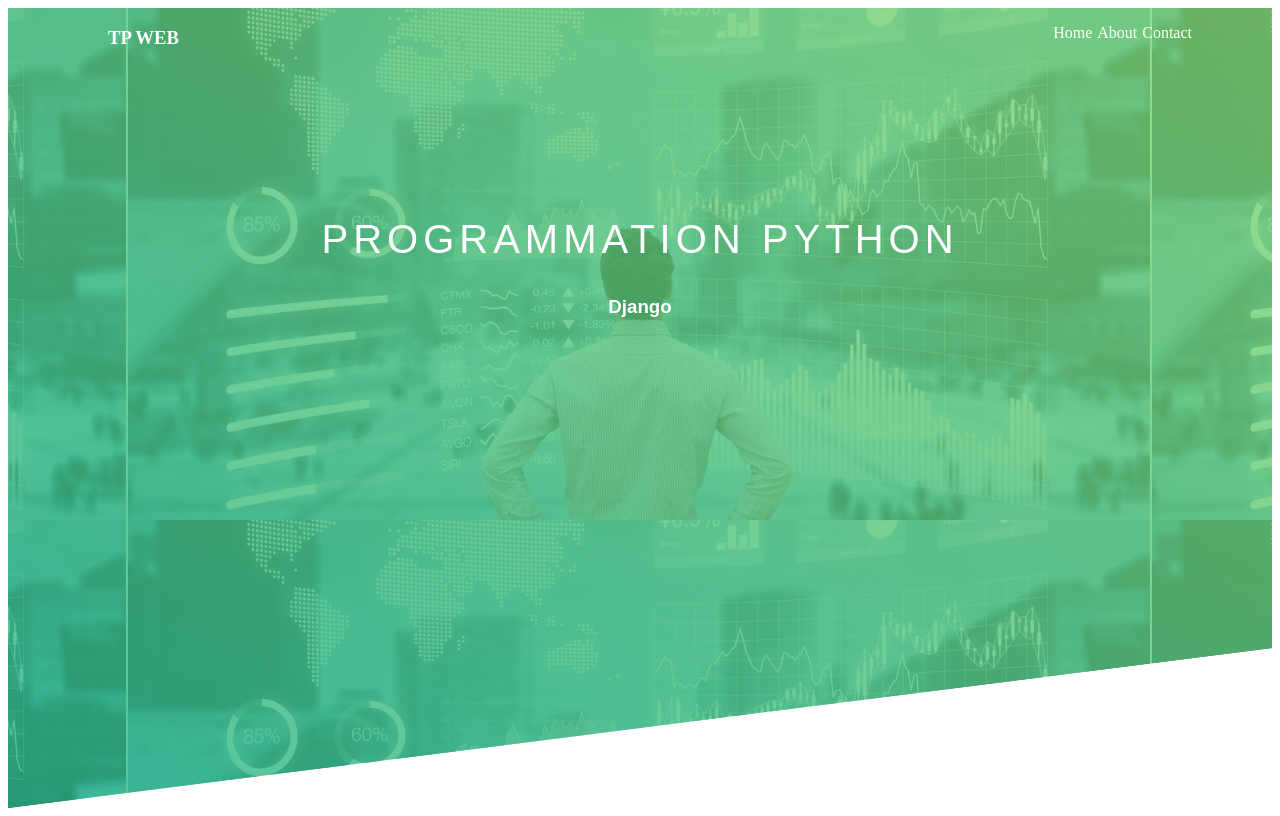
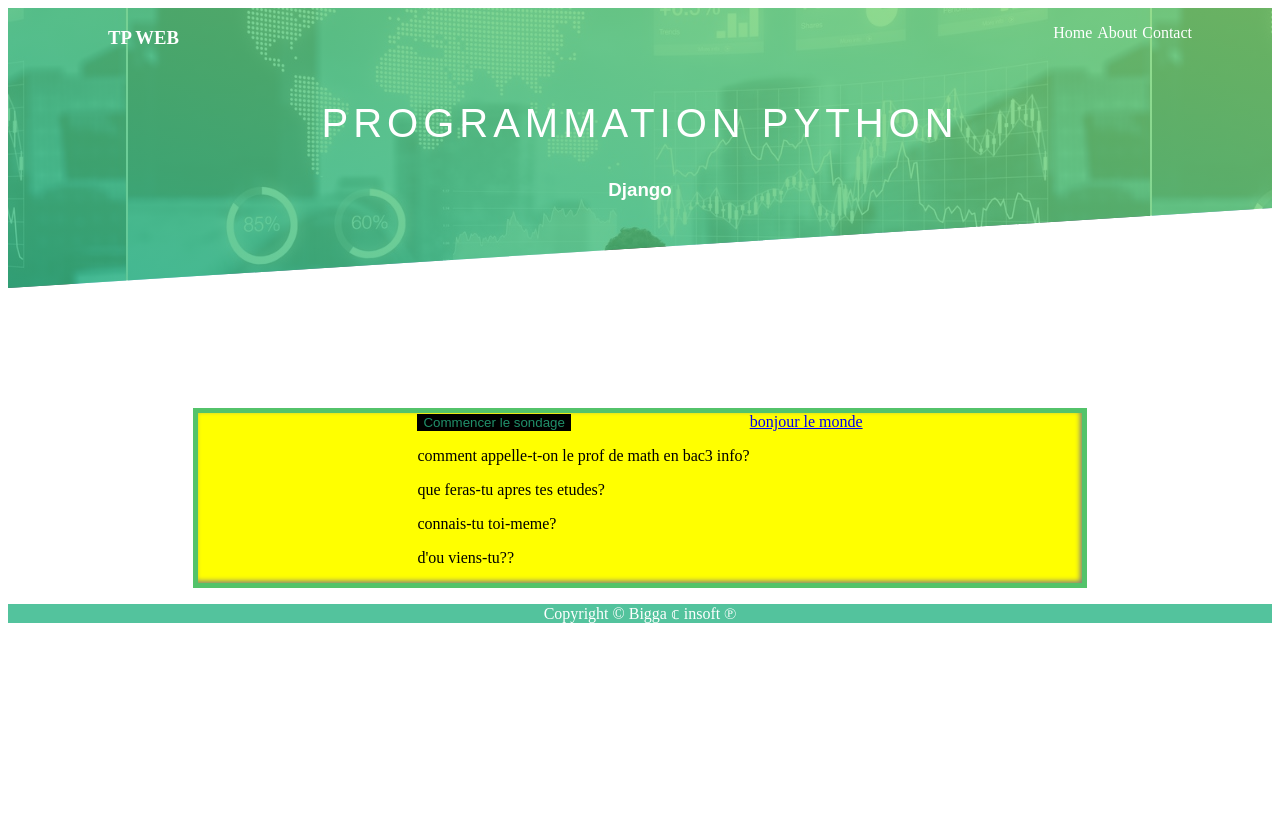
Before and after one commit to bigga-val/tpweb, a Django app: page /sondage/ in a window 1280 px wide. After the commit the page ends 623 px from the top, so only its background shows below. Run offline with Django 3.2, Linux system fonts and the light colour scheme; data comes from the database, SQL or seed files in the repository.

Commit message:
modification de plein de truc, je ne sais meme plus lequel precisement

```diff
--- /dev/null
+++ b/home/urls.py
@@ -0,0 +1,6 @@
+from django.urls import path
+from . import views
+
+urlpatterns = [
+    path('', views.home)
+]
--- a/home/views.py
+++ b/home/views.py
@@ -5,5 +5,7 @@ from . import models
 # Create your views here.
 def homepage(request):
     sondage = models.Sondage.objects.all()
+    return render_to_response('index.html', {'sondage': sondage, 'titre': 'on voit la liste de sondage'})
 
-    return render_to_response('index.html', {'sondage': sondage, 'titre': 'on voit la liste de sondage'})
+def home(request):
+    return render(request, 'template_home/home_index.html')
--- a/retravail/urls.py
+++ b/retravail/urls.py
@@ -18,7 +18,10 @@ from django.urls import path
 from . import views
 from home import views as v
 
+
 urlpatterns = [
     path('', views.index),
     path('sondage/', v.homepage),
+    path('home/', v.home),
+
 ]
--- a/static/sass/_page.scss
+++ b/static/sass/_page.scss
@@ -1,7 +1,7 @@
 nav{
-    height: 100vh;
+    height: 50vh;
     background: linear-gradient(to right top, rgba(40, 180, 133, 0.8), rgba(126, 213, 111, 0.8)), url('img/back.JPG') top;
-    clip-path: polygon(0 0, 100% 0, 100% 80%, 0 100%);
+    clip-path: polygon(0 0, 100% 0, 100% 50%, 0 70%);
     align-items:flex-top;
     }
 header{
@@ -31,10 +31,36 @@ h1{
     display: flex;
     justify-content: space-around;
     font-family: "Arial", "Adobe Heiti Std R", sans serif;
+    margin-bottom: 100px;
+}
+#titre{
+    margin: 25px;
+    color: white;
+}
+.block-footer{
+    display: flex;
+    justify-content: center;
+    background-color: $primary;
+    color: white;
 }
 
+.section-content{
+    display: flex;
+    justify-content: center;
+    background-color: yellow;
+    width: 70%;
+    margin: 0 auto;
+    border: 5px solid $primary;
+    box-shadow: -2px -2px 5px gray inset;
+}
+.btn-link{
+    text-decoration: None;
+    color: black;
+    background-color: black;
+    border: 0px;
+}
+.btn-link a{
+    color: $primary;
+    text-decoration: None;
 
-#titre{
-    margin: 150px;
-    color: white;
 }
--- a/static/sass/_variable.scss
+++ b/static/sass/_variable.scss
@@ -0,0 +1 @@
+$primary: rgba(40, 180, 133, 0.8);
--- a/static/style.css
+++ b/static/style.css
@@ -1,7 +1,7 @@
 nav {
-  height: 100vh;
+  height: 50vh;
   background: linear-gradient(to right top, rgba(40, 180, 133, 0.8), rgba(126, 213, 111, 0.8)), url("img/back.JPG") top;
-  clip-path: polygon(0 0, 100% 0, 100% 80%, 0 100%);
+  clip-path: polygon(0 0, 100% 0, 100% 50%, 0 70%);
   align-items: flex-top; }
 
 header {
@@ -30,8 +30,34 @@ h1 {
 #h {
   display: flex;
   justify-content: space-around;
-  font-family: "Arial", "Adobe Heiti Std R", sans serif; }
+  font-family: "Arial", "Adobe Heiti Std R", sans serif;
+  margin-bottom: 100px; }
 
 #titre {
-  margin: 150px;
+  margin: 25px;
   color: white; }
+
+.block-footer {
+  display: flex;
+  justify-content: center;
+  background-color: rgba(40, 180, 133, 0.8);
+  color: white; }
+
+.section-content {
+  display: flex;
+  justify-content: center;
+  background-color: yellow;
+  width: 70%;
+  margin: 0 auto;
+  border: 5px solid rgba(40, 180, 133, 0.8);
+  box-shadow: -2px -2px 5px gray inset; }
+
+.btn-link {
+  text-decoration: None;
+  color: black;
+  background-color: black;
+  border: 0px; }
+
+.btn-link a {
+  color: rgba(40, 180, 133, 0.8);
+  text-decoration: None; }
--- /dev/null
+++ b/template/footer.html
@@ -0,0 +1 @@
+<p class="block-footer">Copyright &copy; Bigga &copf; insoft &copysr; </p>
--- /dev/null
+++ b/template/header.html
@@ -0,0 +1,14 @@
+<nav>
+        <header>
+            <h3>TP WEB</h3>
+            <ul>
+                <li>Home</li>
+                <li>About</li>
+                <li>Contact</li>
+            </ul>
+        </header>
+        <div id="titre">
+            <h1>PROGRAMMATION PYTHON</h1>
+            <h3 id="h">Django</h3>
+        </div>
+    </nav>
--- a/template/index.html
+++ b/template/index.html
@@ -1,29 +1,24 @@
-{% load static %}
-<!Doctype html>
-<html>
-<head>
-    <meta charset="UTF-8">
-    <meta name="viewport"
-          content="width=device-width, user-scalable=no, initial-scale=1.0, maximum-scale=1.0, minimum-scale=1.0">
-    <meta http-equiv="X-UA-Compatible" content="ie=edge">
-    <title>retravail</title>
-    <link rel="stylesheet" href="{% static 'style.css' %}" type="text/css">
-</head>
-<body>
-    <nav>
-        <header>
-            <h3>TP WEB</h3>
-            <ul>
-                <li>Home</li>
-                <li>About</li>
-                <li>Contact</li>
-            </ul>
-        </header>
-        <div id="titre">
-            <h1>PROGRAMMATION PYTHON</h1>
-            <h3 id="h">Django</h3>
+{% extends 'indexe.html' %}
+
+{% block header %}
+    {% include 'header.html' %}
+{% endblock %}
+{% block content %}
+    <section class="section-content">
+
+        <div class="content">
+            <div class="btn-option">
+                <button class="btn-link"><a href="/sondage/">Commencer le sondage</a></button>
+            </div>
+            <div class="sub-content">
+                {% for sond in sondage %}
+                     <p> {{ sond.question }} </p>
+                {% endfor %}
+            </div>
         </div>
-    </nav>
-
-</body>
-</html>
+        <a href="home/">bonjour le monde</a>
+    </section>
+{% endblock %}
+{% block footer %}
+    {% include 'footer.html' %}
+{% endblock %}
--- /dev/null
+++ b/template/indexe.html
@@ -0,0 +1,22 @@
+{% load static %}
+<!Doctype html>
+<html>
+<head>
+    <meta charset="UTF-8">
+    <meta name="viewport"
+          content="width=device-width, user-scalable=no, initial-scale=1.0, maximum-scale=1.0, minimum-scale=1.0">
+    <meta http-equiv="X-UA-Compatible" content="ie=edge">
+    <title>retravail</title>
+    <link rel="stylesheet" href="{% static 'style.css' %}" type="text/css">
+</head>
+<body>
+    {% block header %}
+
+    {% endblock%}
+    {% block content %}
+
+    {% endblock %}
+    {% block footer %}
+    {% endblock %}
+</body>
+</html>
```
Also changed, not shown: template/template_home/About.html (added, +12 -0 lines), template/template_home/home_index.html (renamed from home/template/index.html).
